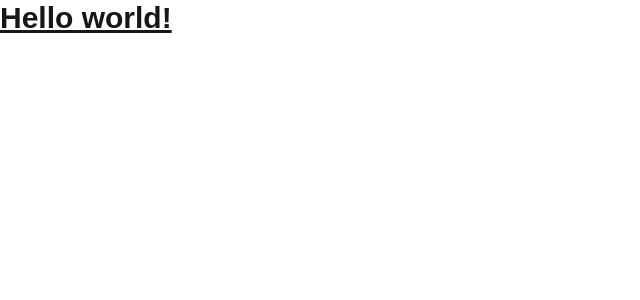
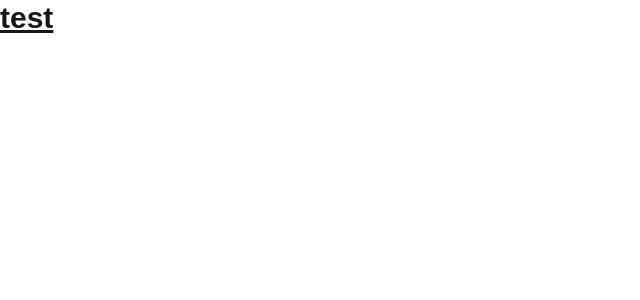
Before and after one commit to shikano35/kuhi-app, a Next.js app: page / in a window 1280 px wide. Shown: the top 300 px of the page, without its empty margins (0-640 px from the left). Built offline with nearby package versions, Linux system fonts and the light colour scheme.

Commit message:
test: coverage workflow

```diff
--- a/src/app/page.tsx
+++ b/src/app/page.tsx
@@ -1,9 +1,7 @@
 export default function Home() {
   return (
     <div>
-      <h1 className="text-3xl font-bold underline">
-        Hello world!
-      </h1>
+      <h1 className="text-3xl font-bold underline">test</h1>
     </div>
   );
 }
```
